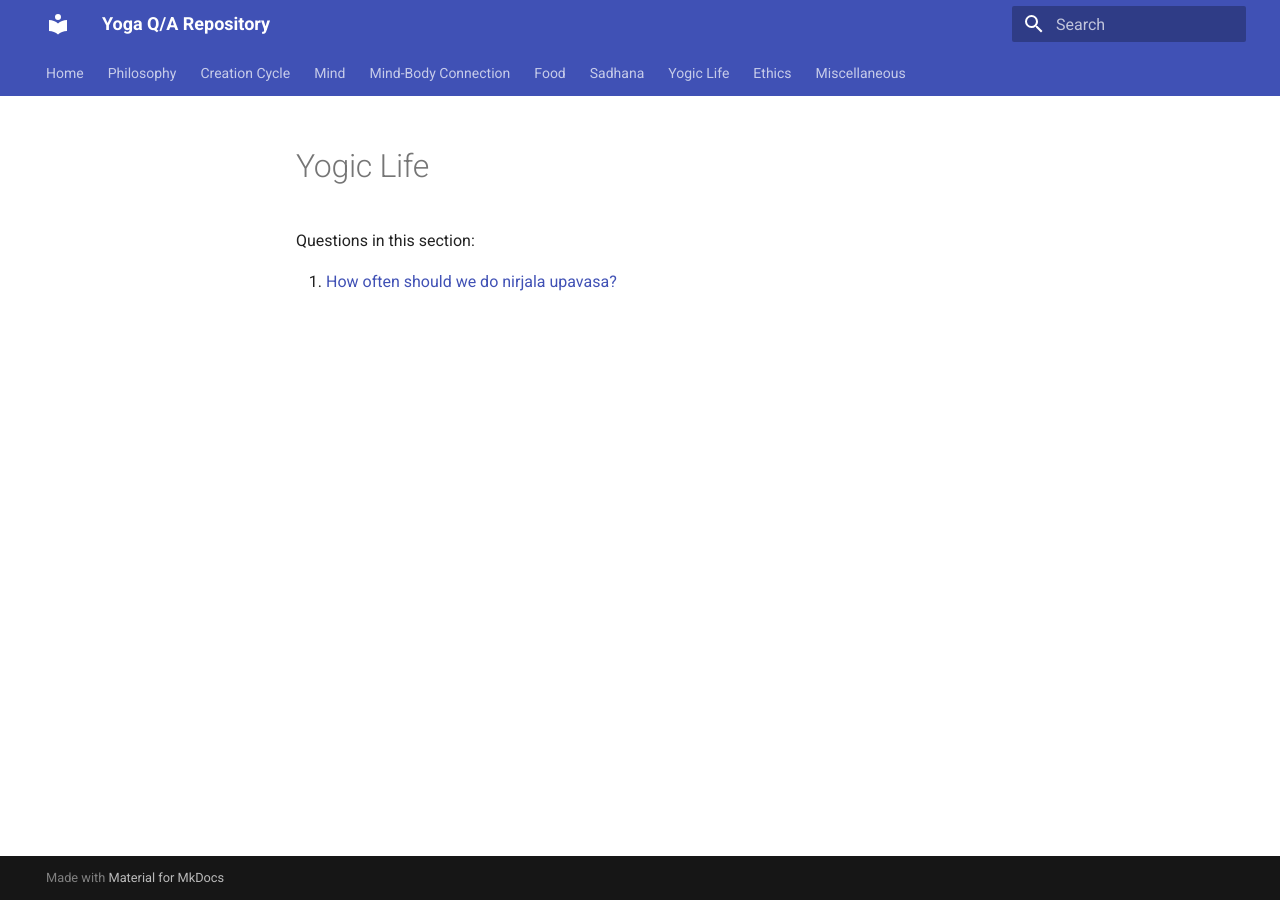
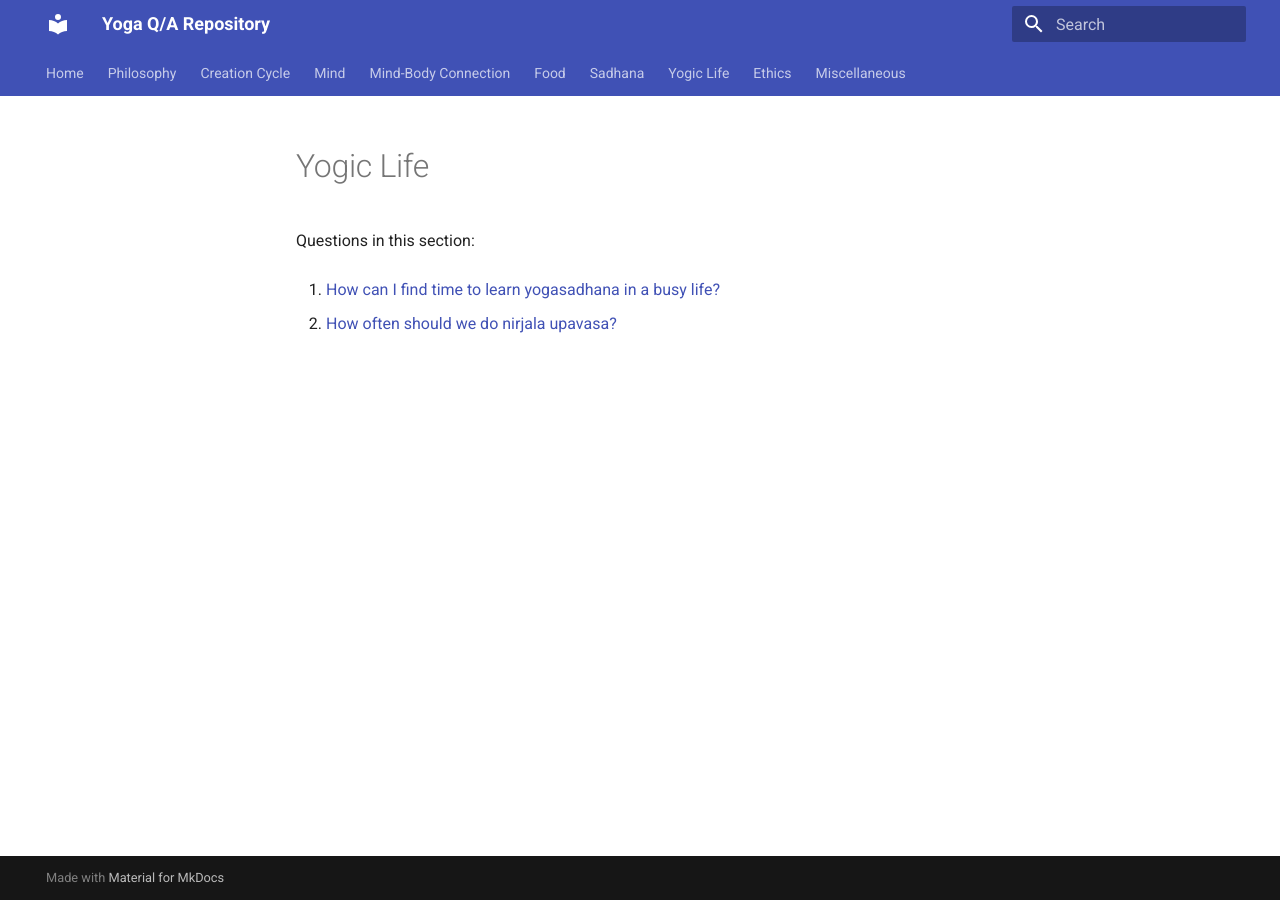
Before and after one commit to yogiclife/yoga-qa, an MkDocs documentation site: the page built from docs/yogic-life/README.md, in a window 1280 px wide. Built offline with MkDocs 1.6.1 and Material for MkDocs 9.7.7, drawn with Linux system fonts in a browser that asks for light colours.

Commit message:
Update topic indices [skip ci]

```diff
--- a/docs/yogic-life/README.md
+++ b/docs/yogic-life/README.md
@@ -2,4 +2,6 @@
 
 Questions in this section:
 
-1. [How often should we do nirjala upavasa?](how-often-should-we-do-nirjala-upavasa-20260628-115448.md)
+1. [How can I find time to learn yogasadhana in a busy life?](how-can-i-find-time-to-learn-yogasadhana-in-a-busy-life-20260628-121124.md)
+
+2. [How often should we do nirjala upavasa?](how-often-should-we-do-nirjala-upavasa-20260628-115448.md)
```
